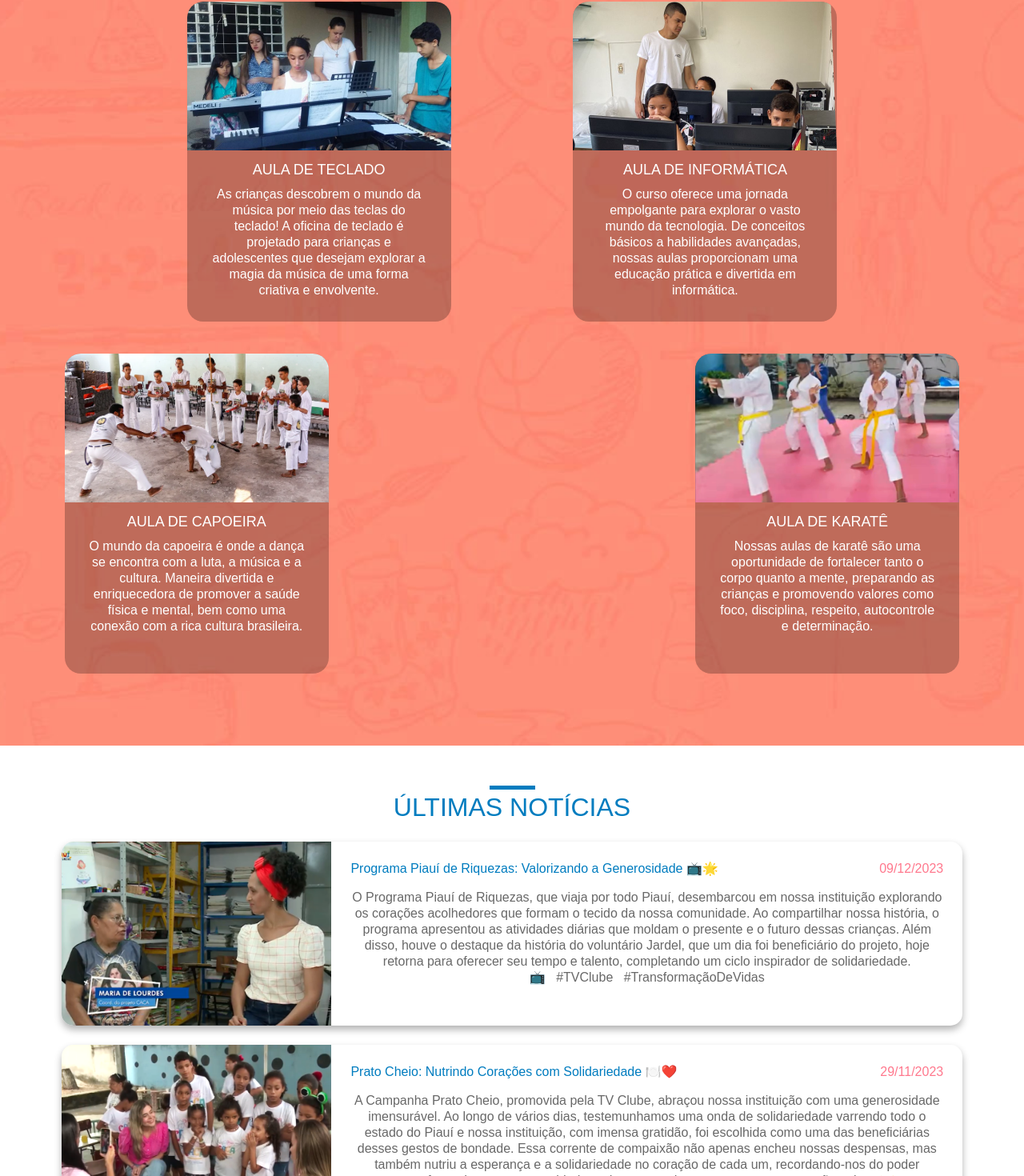
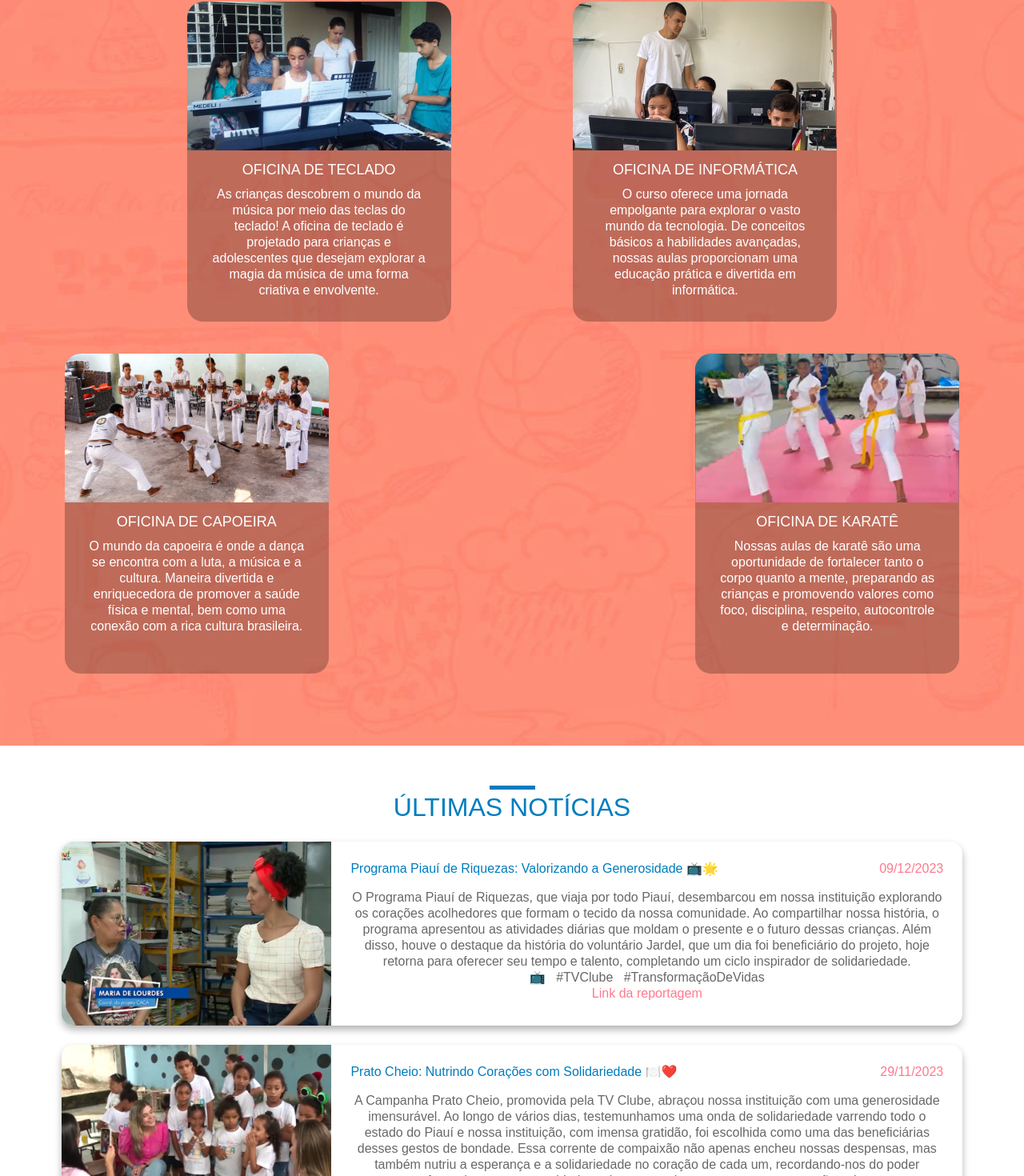
Before and after one commit to caiofeitosa7/caca, a Vue app: page / in a window 1280 px wide. Shown: the part 1920-3390 px from the top of the page at 80% size. Built offline with nearby package versions, Linux system fonts and the light colour scheme; a web font is replaced by a local one.

Commit message:
refactor: adicao dos links das reportagens da TV CLube na secao 'ULTIMAS NOTICIAS'

```diff
--- a/src/components/SinglePage.vue
+++ b/src/components/SinglePage.vue
@@ -180,7 +180,7 @@
                     <div class="card-projeto">
                         <img src="@/assets/images/aula-teclado.png" alt="Foto da aula de teclado">
                         <div class="is-flex is-justify-content-center is-align-items-center is-flex-direction-column px-3">
-                            <p class="titulo-card-projeto">AULA DE TECLADO</p>
+                            <p class="titulo-card-projeto">OFICINA DE TECLADO</p>
                             <p class="conteudo-card-projeto">
                                 As crianças descobrem o mundo da música por meio das teclas do teclado!
                                 A oficina de teclado é projetado para crianças e adolescentes que desejam
@@ -191,7 +191,7 @@
                     <div class="card-projeto">
                         <img src="@/assets/images/aula-informatica.png" alt="Foto da aula de informática">
                         <div class="is-flex is-justify-content-center is-align-items-center is-flex-direction-column px-3">
-                            <p class="titulo-card-projeto">AULA DE INFORMÁTICA</p>
+                            <p class="titulo-card-projeto">OFICINA DE INFORMÁTICA</p>
                             <p class="conteudo-card-projeto">
                                 O curso oferece uma jornada empolgante para explorar o vasto mundo da tecnologia.
                                 De conceitos básicos a habilidades avançadas, nossas aulas proporcionam uma educação
@@ -204,7 +204,7 @@
                     <div class="card-projeto">
                         <img src="@/assets/images/aula-capoeira.png" alt="Foto da aula de capoeira">
                         <div class="is-flex is-justify-content-center is-align-items-center is-flex-direction-column px-3">
-                            <p class="titulo-card-projeto">AULA DE CAPOEIRA</p>
+                            <p class="titulo-card-projeto">OFICINA DE CAPOEIRA</p>
                             <p class="conteudo-card-projeto">
                                 O mundo da capoeira é onde a dança se encontra com a luta, a música e a cultura.
                                 Maneira divertida e enriquecedora de promover a saúde física e mental, bem como
@@ -215,7 +215,7 @@
                     <div class="card-projeto mb-0">
                         <img src="@/assets/images/aula-karate.png" alt="Foto da aula de karate">
                         <div class="is-flex is-justify-content-center is-align-items-center is-flex-direction-column px-3">
-                            <p class="titulo-card-projeto">AULA DE KARATÊ</p>
+                            <p class="titulo-card-projeto">OFICINA DE KARATÊ</p>
                             <p class="conteudo-card-projeto">
                                 Nossas aulas de karatê são uma oportunidade de fortalecer tanto o corpo quanto
                                 a mente, preparando as crianças e promovendo valores como foco, disciplina,
@@ -253,6 +253,10 @@
                             dessas crianças. Além disso, houve o destaque da história do voluntário Jardel, que um dia
                             foi beneficiário do projeto, hoje retorna para oferecer seu tempo e talento, completando um
                             ciclo inspirador de solidariedade. 📺&nbsp;&nbsp;&nbsp;#TVClube&nbsp;&nbsp;&nbsp;#TransformaçãoDeVidas
+                            <br>
+                            <a href="https://globoplay.globo.com/v/12183019/" target="_blank" rel="noopener noreferrer" style="color: #FF788D;">
+                                Link da reportagem
+                            </a>
                         </p>
                     </div>
                 </div>
@@ -278,6 +282,10 @@
                             nossas despensas, mas também nutriu a esperança e a solidariedade no coração de cada um,
                             recordando-nos do poder transformador que a comunidade pode ter quando se une por uma
                             causa tão nobre. 🤝💖&nbsp;&nbsp;&nbsp;#TVClube&nbsp;&nbsp;&nbsp;#ComunidadeUnida
+                            <br>
+                            <a href="https://globoplay.globo.com/v/12153379/" target="_blank" rel="noopener noreferrer" style="color: #FF788D;">
+                                Link da reportagem
+                            </a>
                         </p>
                     </div>
                 </div>
```
